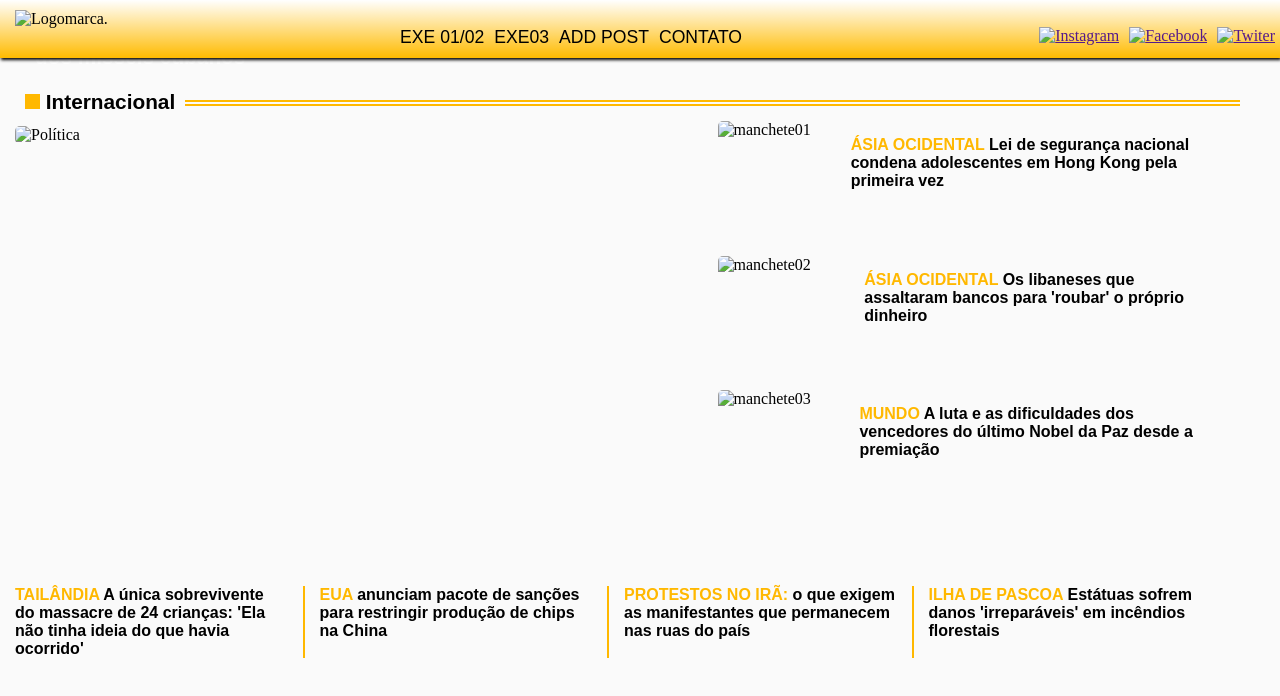
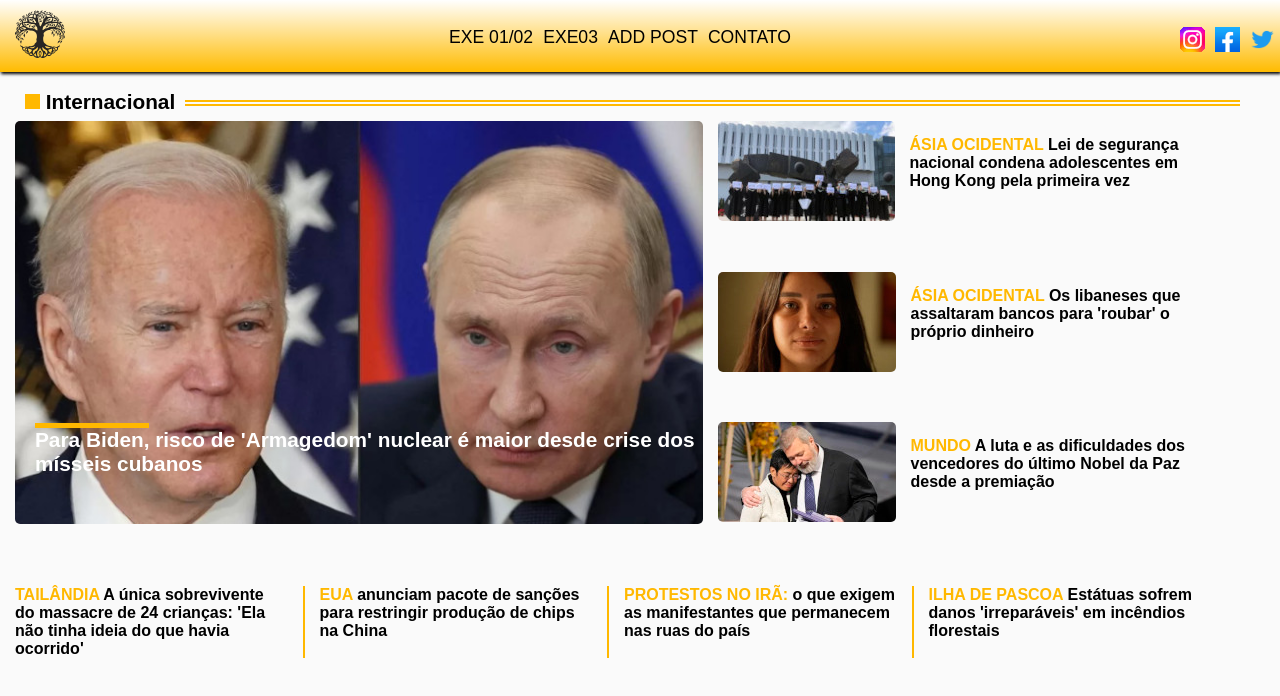
Before and after one commit to PatrickBezolfe/Primeiros-passos, a plain HTML site: page exe03.html in a window 1280 px wide. Drawn offline with Linux system fonts and the light colour scheme.

Commit message:
Add files via upload

```diff
--- a/exe03.html
+++ b/exe03.html
@@ -12,7 +12,7 @@
 <body class="corpo">
     <header class="cabecalho">
         <menu>
-            <img src="imagens/logo50px.png" id="imglogo" alt="Logomarca.">
+            <img src="logo50px.png" id="imglogo" alt="Logomarca.">
         </menu>
         <menu class="barramenu">
             <a class="hyperlinkh" href="home_exe0102.html">Exe 01/02</a>
@@ -21,9 +21,9 @@
             <a class="hyperlinkh"href="contato.pedrin.html">Contato</a>
         </menu>
         <menu class="barramenu">
-            <a href=""><img src="imagens/ig25px.png" id="img" alt="Instagram"></a>
-            <a href=""><img src="imagens/fb25px.png" id="img" alt="Facebook"></a>
-            <a href=""><img src="imagens/tt25px.png" id="img" alt="Twiter"></a>
+            <a href=""><img src="ig25px.png" id="img" alt="Instagram"></a>
+            <a href=""><img src="fb25px.png" id="img" alt="Facebook"></a>
+            <a href=""><img src="tt25px.png" id="img" alt="Twiter"></a>
         </menu>
     </header>
     <div class="boxtitulo03">
@@ -31,21 +31,21 @@
     </div>
     <section class="section03">
         <article class="mainassunto">
-            <img class="foto" src="imagens/putinbiden(mr).jpg" alt="Política">
+            <img class="foto" src="putinbiden(mr).jpg" alt="Política">
             <span class="maintexto"><mark class="mainenfase">Para Biden,</mark> risco de 'Armagedom' nuclear é maior desde crise dos mísseis cubanos</span>
         </article>
         <aside class="manchetes">
             <article class="manchete">
-                <img class="imgmanchete" src="imagens/honkong(p).jpg" alt="manchete01">
+                <img class="imgmanchete" src="honkong(p).jpg" alt="manchete01">
                 <span class="textomanchete"><mark class="mancheteenfase">Ásia Ocidental</mark> Lei de segurança nacional condena adolescentes em Hong Kong pela primeira vez</span>
             </article>
             <article class="manchete">
-                <img class="imgmanchete" src="imagens/libaneses(p).jpg" alt="manchete02">
+                <img class="imgmanchete" src="libaneses(p).jpg" alt="manchete02">
                 <span class="textomanchete">
                     <mark class="mancheteenfase">Ásia Ocidental</mark> Os libaneses que assaltaram bancos para 'roubar' o próprio dinheiro</span>
             </article>
             <article class="manchete">
-                <img class="imgmanchete" src="imagens/nobel(p).jpg" alt="manchete03">
+                <img class="imgmanchete" src="nobel(p).jpg" alt="manchete03">
                 <span class="textomanchete">
                     <mark class="mancheteenfase">Mundo</mark> A luta e as dificuldades dos vencedores do último Nobel da Paz desde a premiação</span>
             </article>
```
Also changed, not shown: fb25px.png (added), honkong(p).jpg (added), ig25px.png (added), libaneses(p).jpg (added), logo50px.png (added), nobel(p).jpg (added), putinbiden(mr).jpg (added), tt25px.png (added).
